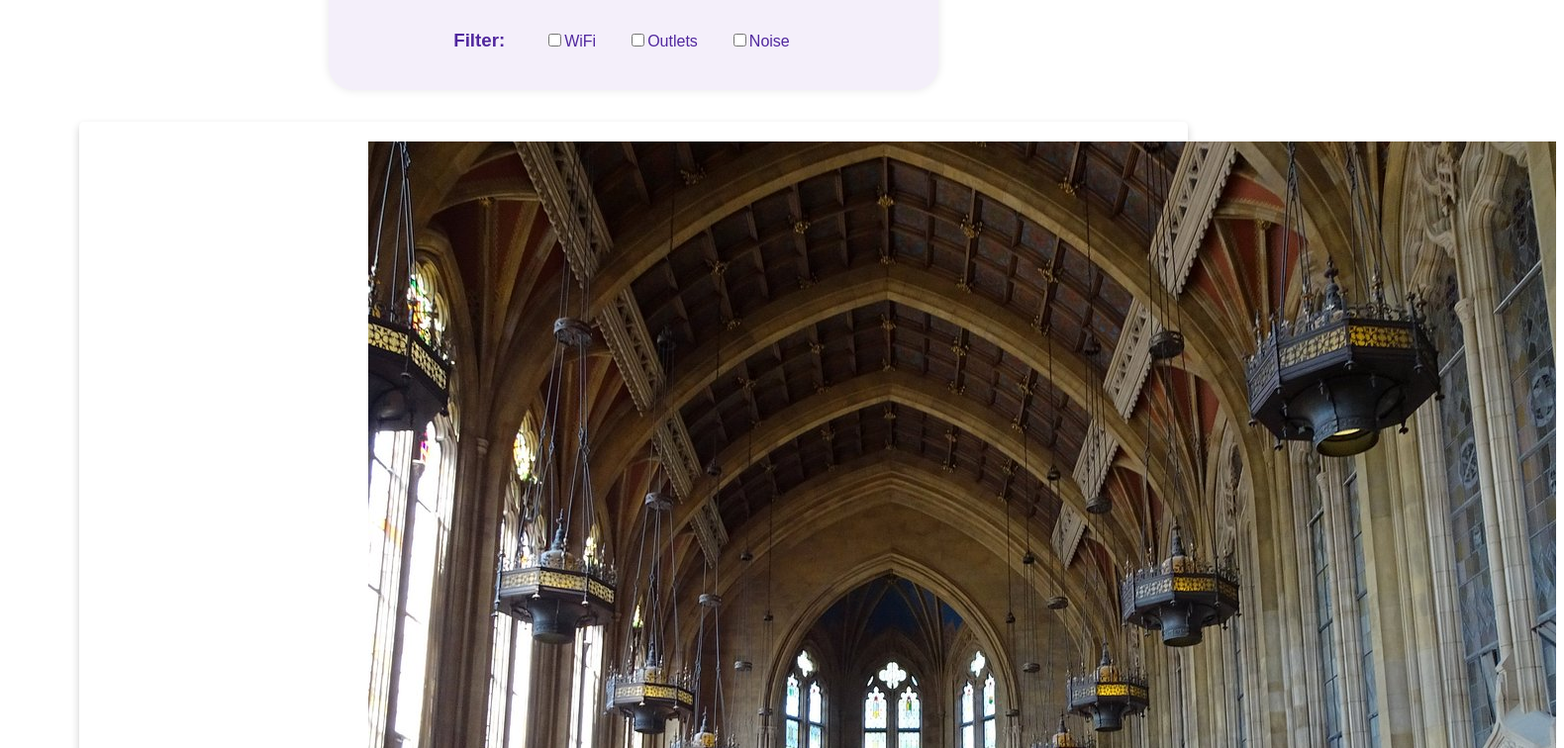
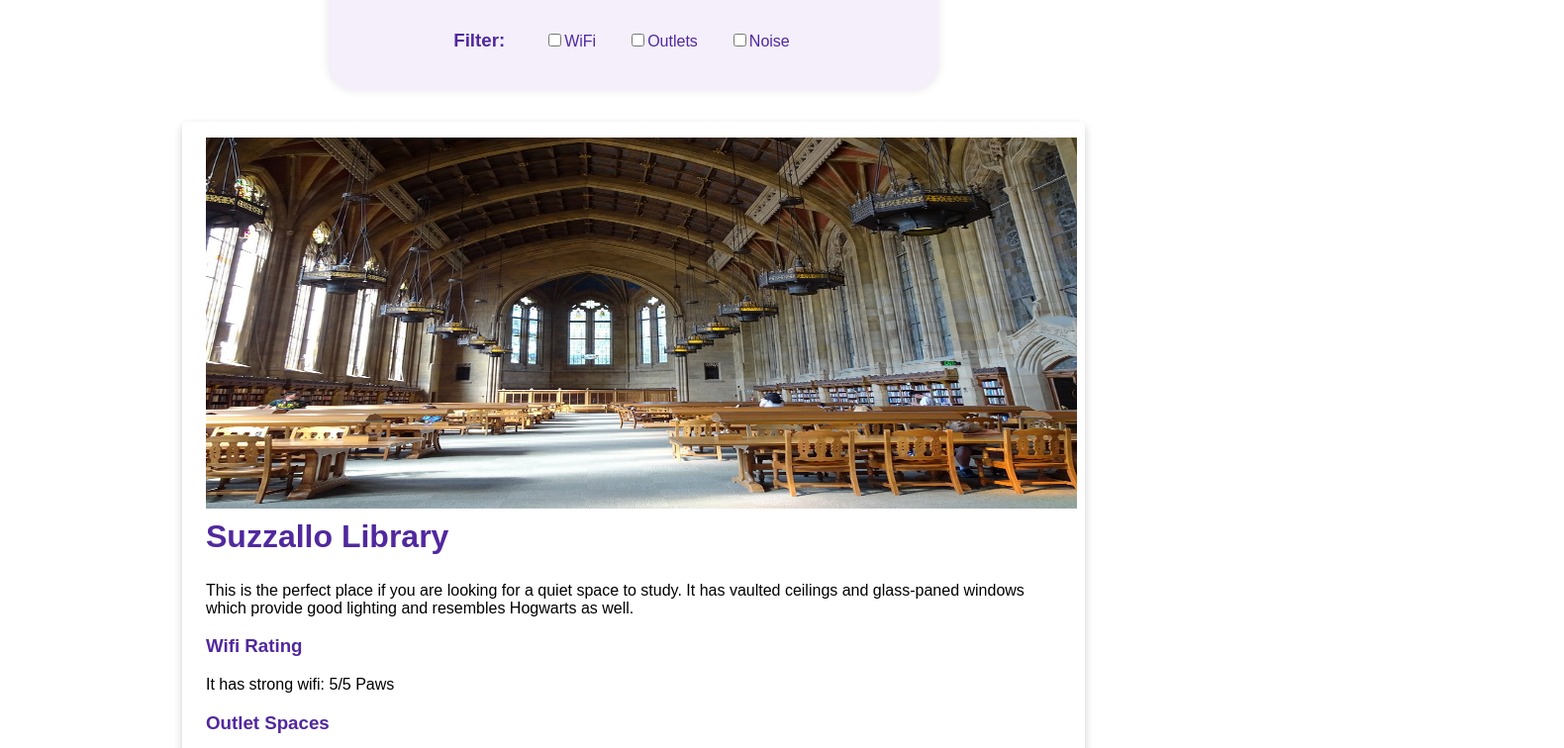
Before and after one commit to info340-au23a/project-info340-g2, a React (Create React App) app: page /home in a window 1280 px wide. Shown: the part 400-1156 px from the top of the page at 99% size, 1580 px wide, since content can reach past the window. Built offline with nearby package versions, Linux system fonts and the light colour scheme; no server answers; the database is empty.

Commit message:
css edit

```diff
--- a/src/index.css
+++ b/src/index.css
@@ -189,14 +189,19 @@ td {
     box-shadow: 0 4px 8px 0 rgba(0, 0, 0, 0.2);
     border-radius: 5px;
     margin-top: 1rem;
+    width: 80%;
+    margin-left: auto;
+    margin-right: auto;
+
 }
 
-.image {
-    padding: 20px;
-    width: 50%;
-    text-align: center;
-    margin: 0 auto;
-    margin-top: 2rem;
+img {
+    width: 100%;
+    height: 375px;
+    margin-top: 1rem;
+    margin-left: auto;
+    margin-right: auto;
+
 }
 
 
```
